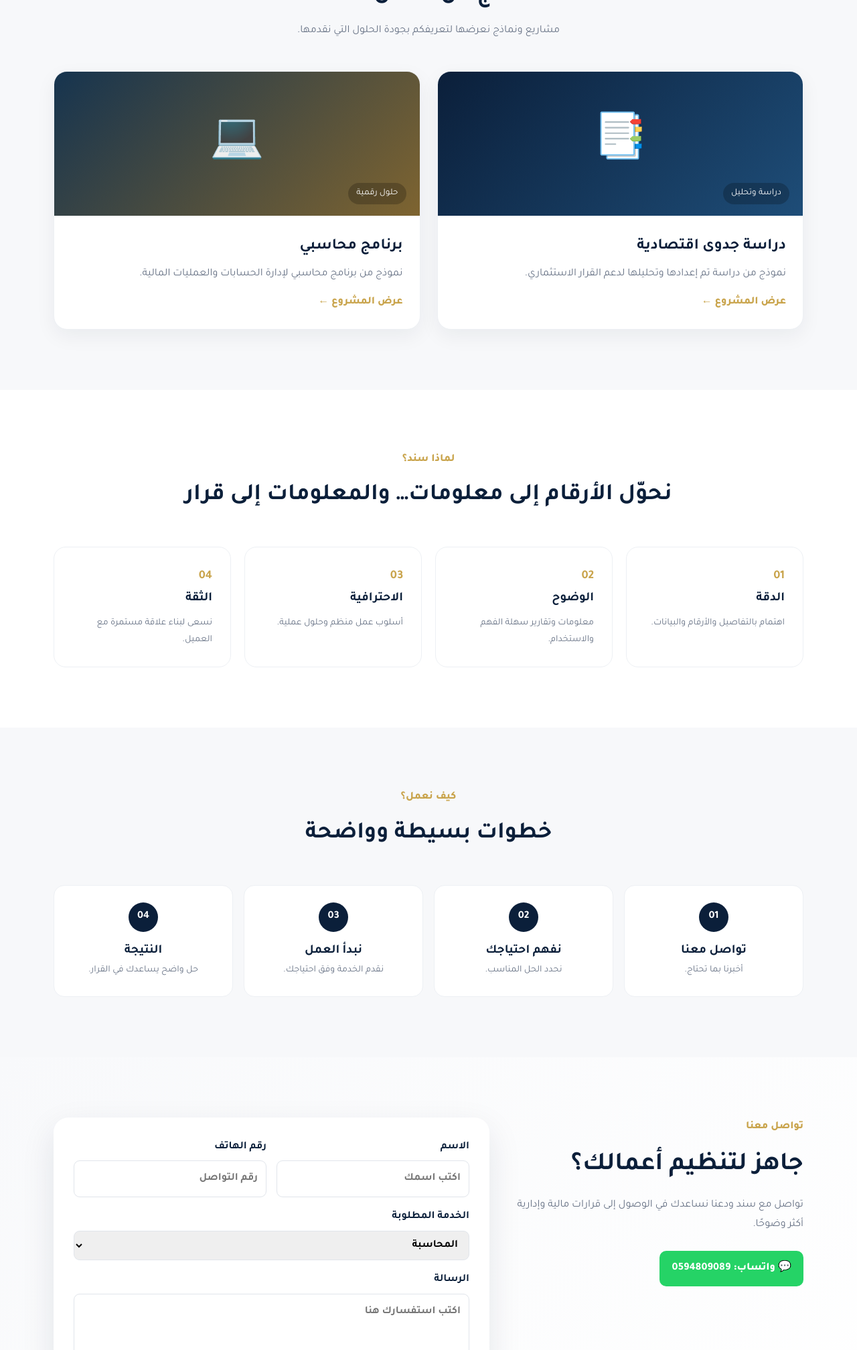
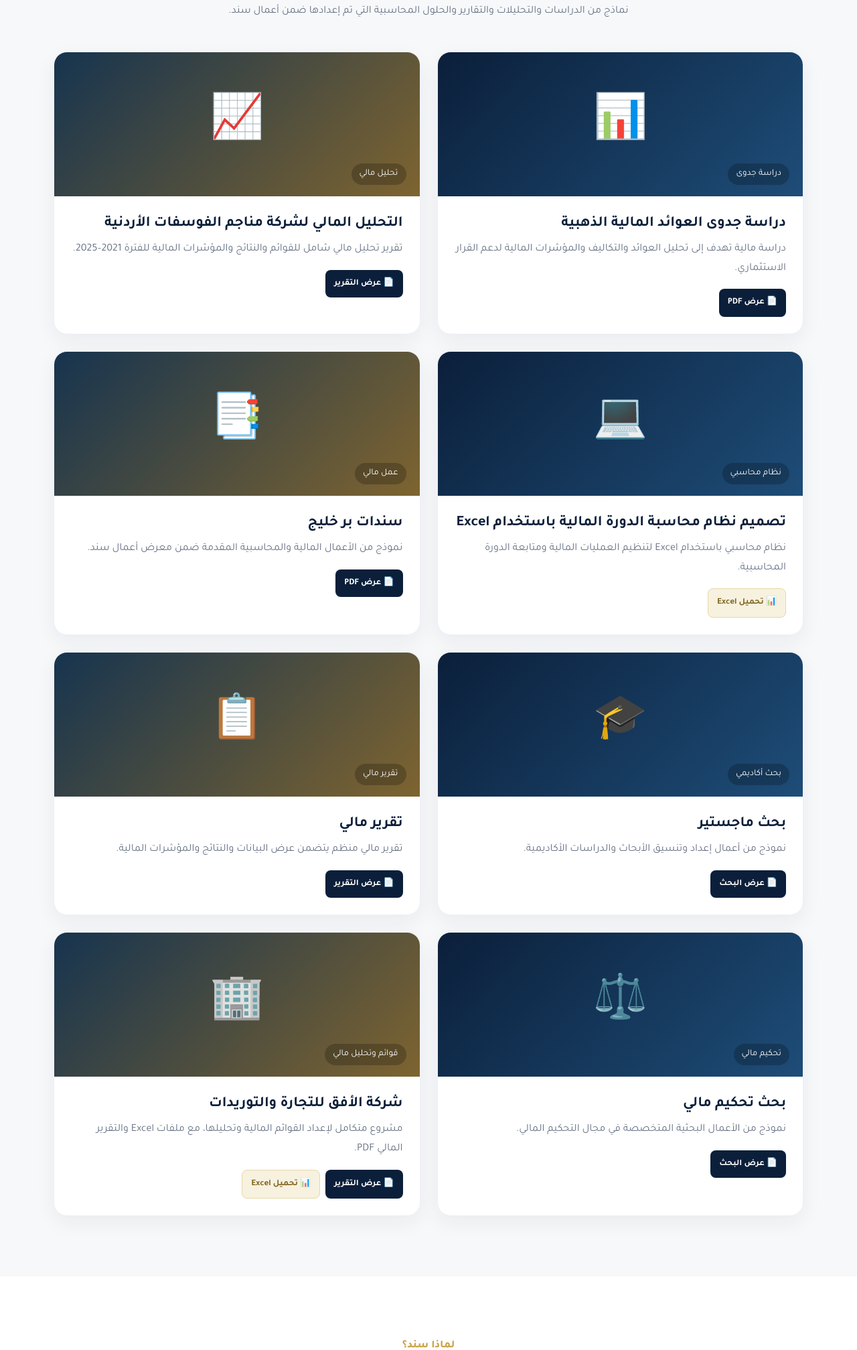
Before and after one commit to ahmadalsheikhqasem/sanadaccounting, a plain HTML site: page index.html in a window 1280 px wide. Shown: the part 1991-4006 px from the top of the page at 67% size. Drawn offline with Linux system fonts and the light colour scheme.

```diff
--- a/index.html
+++ b/index.html
@@ -1,5 +1,3 @@
-الكتابة
-
 <!DOCTYPE html>
 <html lang="ar" dir="rtl">
 <head>
@@ -35,7 +33,6 @@ background:rgba(255,255,255,.94);
 backdrop-filter:blur(12px);
 border-bottom:1px solid #edf0f4
 }
-
 .nav{
 height:78px;
 display:flex;
@@ -43,36 +40,30 @@ align-items:center;
 justify-content:space-between;
 gap:25px
 }
-
 .brand{
 display:flex;
 align-items:center;
 gap:10px;
 color:#0b1f3a
 }
-
 .logo{
 width:58px;
 height:58px;
 object-fit:contain;
 display:block
 }
-
 .brand small{
 font-size:10px;
 color:#687386;
 display:block;
 white-space:nowrap
 }
-
 nav{
 display:flex;
 gap:24px;
 font-weight:500
 }
-
 nav a:hover{color:#c9a44c}
-
 .menu{
 display:none;
 background:none;
@@ -89,41 +80,34 @@ background:
 radial-gradient(circle at 10% 20%,rgba(201,164,76,.12),transparent 35%),
 linear-gradient(135deg,#fff,#f5f7fa)
 }
-
 .hero-grid{
 display:grid;
 grid-template-columns:1.1fr .9fr;
 align-items:center;
 gap:60px
 }
-
 .eyebrow{
 color:#c9a44c;
 font-weight:800
 }
-
 .hero h1{
 font-size:clamp(40px,5vw,66px);
 line-height:1.2;
 color:#0b1f3a;
 margin:15px 0 20px
 }
-
 .hero h1 span{color:#c9a44c}
-
 .hero p{
 font-size:18px;
 color:#687386;
 max-width:680px
 }
-
 .actions{
 display:flex;
 gap:12px;
 margin-top:28px;
 flex-wrap:wrap
 }
-
 .btn{
 border:0;
 cursor:pointer;
@@ -135,20 +119,20 @@ border-radius:10px;
 font-family:inherit;
 font-weight:700
 }
-
 .primary{
 background:#0b1f3a;
 color:#fff
 }
-
 .primary:hover{background:#12345a}
-
 .outline{
 border:1px solid #d9dee6;
 color:#0b1f3a;
 background:#fff
 }
-
+.outline:hover{
+border-color:#c9a44c;
+color:#c9a44c
+}
 .trust-row{
 display:flex;
 gap:20px;
@@ -162,7 +146,6 @@ font-size:14px
 display:flex;
 justify-content:center
 }
-
 .visual-card{
 width:min(100%,440px);
 height:390px;
@@ -174,7 +157,6 @@ box-shadow:0 25px 60px rgba(11,31,58,.18);
 position:relative;
 overflow:hidden
 }
-
 .visual-card:before{
 content:"";
 position:absolute;
@@ -185,25 +167,21 @@ border-radius:50%;
 left:-100px;
 bottom:-160px
 }
-
 .visual-top,.visual-bottom{
 display:flex;
 justify-content:space-between;
 color:#cbd3df
 }
-
 .chart-title{
 font-size:23px;
 margin:55px 0 20px
 }
-
 .chart{
 height:150px;
 display:flex;
 align-items:end;
 gap:18px
 }
-
 .chart i{
 display:block;
 width:38px;
@@ -211,7 +189,6 @@ border-radius:8px 8px 0 0;
 background:linear-gradient(#e6d08a,#c9a44c);
 animation:grow 1s ease both
 }
-
 .chart i:nth-child(2){animation-delay:.1s}
 .chart i:nth-child(3){animation-delay:.2s}
 .chart i:nth-child(4){animation-delay:.3s}
@@ -233,18 +210,15 @@ transform:scaleY(1)
 /* Sections */
 .section{padding:90px 0}
 .soft{background:#f7f8fa}
-
 .section-head{
 text-align:center;
 margin-bottom:45px
 }
-
 .section-head h2{
 font-size:35px;
 color:#0b1f3a;
 margin:8px 0
 }
-
 .section-head p{
 color:#687386;
 max-width:680px;
@@ -258,18 +232,15 @@ grid-template-columns:1fr 1fr;
 gap:50px;
 align-items:center
 }
-
 .about-grid h2{
 font-size:38px;
 color:#0b1f3a;
 margin:10px 0 16px
 }
-
 .about-grid p{
 color:#687386;
 margin-bottom:14px
 }
-
 .about-box{
 background:#fff;
 padding:32px;
@@ -277,9 +248,7 @@ border-radius:20px;
 box-shadow:0 18px 50px rgba(11,31,58,.08);
 border-right:4px solid #c9a44c
 }
-
 .about-box div+div{margin-top:25px}
-
 .about-box b{
 font-size:22px;
 color:#0b1f3a
@@ -290,11 +259,9 @@ color:#0b1f3a
 display:grid;
 gap:20px
 }
-
 .four{
 grid-template-columns:repeat(4,1fr)
 }
-
 .service-card,.why-card{
 background:#fff;
 border:1px solid #edf0f4;
@@ -302,14 +269,12 @@ border-radius:18px;
 padding:27px;
 transition:.3s
 }
-
 .service-card:hover,
 .why-card:hover{
 transform:translateY(-7px);
 box-shadow:0 18px 50px rgba(11,31,58,.1);
 border-color:transparent
 }
-
 .icon{
 width:52px;
 height:52px;
@@ -320,19 +285,16 @@ background:#fbf7ec;
 font-size:24px;
 margin-bottom:17px
 }
-
 .service-card h3,
 .why-card h3{
 color:#0b1f3a;
 margin-bottom:7px
 }
-
 .service-card p,
 .why-card p{
 color:#687386;
 font-size:14px
 }
-
 .why-card strong{
 color:#c9a44c;
 font-size:18px
@@ -344,15 +306,18 @@ display:grid;
 grid-template-columns:1fr 1fr;
 gap:25px
 }
-
 .project{
 background:#fff;
 border-radius:20px;
 overflow:hidden;
 border:1px solid #edf0f4;
-box-shadow:0 10px 30px rgba(11,31,58,.06)
+box-shadow:0 10px 30px rgba(11,31,58,.06);
+transition:.3s
 }
-
+.project:hover{
+transform:translateY(-5px);
+box-shadow:0 18px 45px rgba(11,31,58,.1)
+}
 .project-cover{
 height:215px;
 display:flex;
@@ -361,17 +326,13 @@ justify-content:center;
 position:relative;
 color:#fff
 }
-
 .feasibility{
 background:linear-gradient(135deg,#0b1f3a,#1e4d78)
 }
-
 .accounting{
 background:linear-gradient(135deg,#16344f,#7e6430)
 }
-
 .project-cover span{font-size:65px}
-
 .project-cover small{
 position:absolute;
 bottom:17px;
@@ -380,19 +341,41 @@ background:rgba(0,0,0,.22);
 padding:4px 12px;
 border-radius:20px
 }
-
 .project-body{padding:25px}
-
 .project-body h3{
-font-size:23px;
-color:#0b1f3a
+font-size:22px;
+color:#0b1f3a;
+line-height:1.5
 }
-
 .project-body p{
 color:#687386;
-margin:7px 0 13px
+margin:7px 0 16px
 }
-
+.file-buttons{
+display:flex;
+gap:8px;
+flex-wrap:wrap
+}
+.file-btn{
+display:inline-flex;
+align-items:center;
+justify-content:center;
+gap:6px;
+padding:9px 13px;
+border-radius:8px;
+font-family:inherit;
+font-weight:700;
+font-size:13px
+}
+.pdf-btn{
+background:#0b1f3a;
+color:#fff
+}
+.excel-btn{
+background:#f7f1df;
+color:#80651e;
+border:1px solid #e6d8a8
+}
 .text-btn{
 border:0;
 background:none;
@@ -408,7 +391,6 @@ display:grid;
 grid-template-columns:repeat(4,1fr);
 gap:16px
 }
-
 .step{
 background:#fff;
 border:1px solid #edf0f4;
@@ -416,7 +398,6 @@ border-radius:16px;
 padding:25px;
 text-align:center
 }
-
 .step b{
 display:grid;
 place-items:center;
@@ -427,9 +408,7 @@ background:#0b1f3a;
 color:#fff;
 margin:0 auto 12px
 }
-
 .step h3{color:#0b1f3a}
-
 .step p{
 color:#687386;
 font-size:14px
@@ -439,25 +418,21 @@ font-size:14px
 .contact{
 background:linear-gradient(135deg,#f8f9fb,#fff)
 }
-
 .contact-grid{
 display:grid;
 grid-template-columns:.8fr 1.2fr;
 gap:35px;
 align-items:start
 }
-
 .contact-info h2{
 font-size:38px;
 color:#0b1f3a;
 margin:10px 0
 }
-
 .contact-info p{
 color:#687386;
 margin-bottom:25px
 }
-
 .whatsapp{
 display:inline-flex;
 background:#25d366;
@@ -466,21 +441,18 @@ padding:12px 18px;
 border-radius:10px;
 font-weight:800
 }
-
 .contact-form{
 background:#fff;
 padding:30px;
 border-radius:22px;
 box-shadow:0 18px 50px rgba(11,31,58,.1)
 }
-
 .form-grid{
 display:grid;
 grid-template-columns:1fr 1fr;
 gap:15px;
 margin-bottom:18px
 }
-
 .contact-form label{
 display:flex;
 flex-direction:column;
@@ -488,11 +460,9 @@ gap:6px;
 font-weight:700;
 color:#0b1f3a
 }
-
 .contact-form .full{
 grid-column:1/-1
 }
-
 .contact-form input,
 .contact-form select,
 .contact-form textarea{
@@ -502,12 +472,10 @@ padding:12px;
 font:inherit;
 outline:0
 }
-
 .contact-form textarea{
 min-height:120px;
 resize:vertical
 }
-
 .contact-form input:focus,
 .contact-form select:focus,
 .contact-form textarea:focus{
@@ -520,20 +488,17 @@ background:#07162a;
 color:#cbd3df;
 padding:35px 0
 }
-
 .footer-grid{
 display:flex;
 justify-content:space-between;
 gap:20px;
 flex-wrap:wrap
 }
-
 .footer-brand{
 font-size:25px;
 font-weight:800;
 color:#fff
 }
-
 .copyright{
 border-top:1px solid rgba(255,255,255,.1);
 margin-top:25px;
@@ -569,18 +534,15 @@ align-items:center;
 justify-content:center;
 padding:20px
 }
-
 .modal.show{display:flex}
-
 .modal-box{
 background:#fff;
 border-radius:18px;
 padding:30px;
-max-width:520px;
+max-width:560px;
 width:100%;
 position:relative
 }
-
 .modal-box button{
 position:absolute;
 left:15px;
@@ -590,13 +552,11 @@ background:none;
 font-size:30px;
 cursor:pointer
 }
-
 .modal-box h3{
 color:#0b1f3a;
 font-size:25px;
 margin-bottom:8px
 }
-
 .modal-box p{color:#687386}
 
 /* Animation */
@@ -605,7 +565,6 @@ opacity:0;
 transform:translateY(22px);
 transition:opacity .7s ease,transform .7s ease
 }
-
 .reveal.visible{
 opacity:1;
 transform:none
@@ -716,7 +675,6 @@ bottom:14px
 
 <body>
 
-<!-- Header -->
 <header class="header">
 <div class="container nav">
 
@@ -743,7 +701,6 @@ bottom:14px
 
 <main id="home">
 
-<!-- Hero -->
 <section class="hero">
 <div class="container hero-grid">
 
@@ -807,7 +764,6 @@ bottom:14px
 </div>
 </section>
 
-<!-- About -->
 <section id="about" class="section soft">
 
 <div class="container about-grid">
@@ -851,7 +807,6 @@ bottom:14px
 </div>
 </section>
 
-<!-- Services -->
 <section id="services" class="section">
 
 <div class="container">
@@ -908,7 +863,7 @@ bottom:14px
 </div>
 </section>
 
-<!-- Portfolio -->
+<!-- معرض الأعمال الجديد -->
 <section id="portfolio" class="section soft">
 
 <div class="container">
@@ -917,72 +872,273 @@ bottom:14px
 
 <span class="eyebrow">معرض الأعمال</span>
 
-<h2>
-نماذج من أعمال سند
-</h2>
+<h2>نماذج من أعمال سند</h2>
 
 <p>
-مشاريع ونماذج نعرضها لتعريفكم بجودة الحلول التي نقدمها.
+نماذج من الدراسات والتحليلات والتقارير والحلول المحاسبية التي تم إعدادها ضمن أعمال سند.
 </p>
 
 </div>
 
 <div class="portfolio-grid">
 
+<!-- دراسة الجدوى -->
 <article class="project reveal">
 
 <div class="project-cover feasibility">
-<span>📑</span>
-<small>دراسة وتحليل</small>
+<span>📊</span>
+<small>دراسة جدوى</small>
 </div>
 
 <div class="project-body">
 
-<h3>
-دراسة جدوى اقتصادية
-</h3>
+<h3>دراسة جدوى العوائد المالية الذهبية</h3>
 
 <p>
-نموذج من دراسة تم إعدادها وتحليلها لدعم القرار الاستثماري.
+دراسة مالية تهدف إلى تحليل العوائد والتكاليف والمؤشرات المالية لدعم القرار الاستثماري.
 </p>
 
-<button
-class="text-btn"
-onclick="showProject(
-'دراسة جدوى اقتصادية',
-'نموذج من دراسة جدوى تم إعدادها وتحليلها، ويُعرض هنا كجزء من معرض أعمال سند.'
-)">
-عرض المشروع ←
-</button>
+<div class="file-buttons">
+
+<a
+href="files/feasibility-golden.pdf"
+target="_blank"
+rel="noopener"
+class="file-btn pdf-btn">
+📄 عرض PDF
+</a>
+
+</div>
 
 </div>
 </article>
 
+
+<!-- مناجم الفوسفات -->
 <article class="project reveal">
 
 <div class="project-cover accounting">
-<span>💻</span>
-<small>حلول رقمية</small>
+<span>📈</span>
+<small>تحليل مالي</small>
 </div>
 
 <div class="project-body">
 
-<h3>
-برنامج محاسبي
-</h3>
+<h3>التحليل المالي لشركة مناجم الفوسفات الأردنية</h3>
 
 <p>
-نموذج من برنامج محاسبي لإدارة الحسابات والعمليات المالية.
+تقرير تحليل مالي شامل للقوائم والنتائج والمؤشرات المالية للفترة 2021–2025.
 </p>
 
-<button
-class="text-btn"
-onclick="showProject(
-'برنامج محاسبي',
-'نموذج لبرنامج محاسبي يساعد في إدارة الحسابات والفواتير والإيرادات والمصروفات والتقارير.'
-)">
-عرض المشروع ←
-</button>
+<div class="file-buttons">
+
+<a
+href="files/phosphate-analysis.pdf"
+target="_blank"
+rel="noopener"
+class="file-btn pdf-btn">
+📄 عرض التقرير
+</a>
+
+</div>
+
+</div>
+</article>
+
+
+<!-- نظام Excel -->
+<article class="project reveal">
+
+<div class="project-cover feasibility">
+<span>💻</span>
+<small>نظام محاسبي</small>
+</div>
+
+<div class="project-body">
+
+<h3>تصميم نظام محاسبة الدورة المالية باستخدام Excel</h3>
+
+<p>
+نظام محاسبي باستخدام Excel لتنظيم العمليات المالية ومتابعة الدورة المحاسبية.
+</p>
+
+<div class="file-buttons">
+
+<a
+href="files/accounting-cycle.xlsx"
+download
+class="file-btn excel-btn">
+📊 تحميل Excel
+</a>
+
+</div>
+
+</div>
+</article>
+
+
+<!-- سندات بر خليج -->
+<article class="project reveal">
+
+<div class="project-cover accounting">
+<span>📑</span>
+<small>عمل مالي</small>
+</div>
+
+<div class="project-body">
+
+<h3>سندات بر خليج</h3>
+
+<p>
+نموذج من الأعمال المالية والمحاسبية المقدمة ضمن معرض أعمال سند.
+</p>
+
+<div class="file-buttons">
+
+<a
+href="files/sanadat-bar-khalij.pdf"
+target="_blank"
+rel="noopener"
+class="file-btn pdf-btn">
+📄 عرض PDF
+</a>
+
+</div>
+
+</div>
+</article>
+
+
+<!-- بحث ماجستير -->
+<article class="project reveal">
+
+<div class="project-cover feasibility">
+<span>🎓</span>
+<small>بحث أكاديمي</small>
+</div>
+
+<div class="project-body">
+
+<h3>بحث ماجستير</h3>
+
+<p>
+نموذج من أعمال إعداد وتنسيق الأبحاث والدراسات الأكاديمية.
+</p>
+
+<div class="file-buttons">
+
+<a
+href="files/master-research.pdf"
+target="_blank"
+rel="noopener"
+class="file-btn pdf-btn">
+📄 عرض البحث
+</a>
+
+</div>
+
+</div>
+</article>
+
+
+<!-- تقرير مالي -->
+<article class="project reveal">
+
+<div class="project-cover accounting">
+<span>📋</span>
+<small>تقرير مالي</small>
+</div>
+
+<div class="project-body">
+
+<h3>تقرير مالي</h3>
+
+<p>
+تقرير مالي منظم يتضمن عرض البيانات والنتائج والمؤشرات المالية.
+</p>
+
+<div class="file-buttons">
+
+<a
+href="files/financial-report.pdf"
+target="_blank"
+rel="noopener"
+class="file-btn pdf-btn">
+📄 عرض التقرير
+</a>
+
+</div>
+
+</div>
+</article>
+
+
+<!-- بحث تحكيم مالي -->
+<article class="project reveal">
+
+<div class="project-cover feasibility">
+<span>⚖️</span>
+<small>تحكيم مالي</small>
+</div>
+
+<div class="project-body">
+
+<h3>بحث تحكيم مالي</h3>
+
+<p>
+نموذج من الأعمال البحثية المتخصصة في مجال التحكيم المالي.
+</p>
+
+<div class="file-buttons">
+
+<a
+href="files/financial-arbitration.pdf"
+target="_blank"
+rel="noopener"
+class="file-btn pdf-btn">
+📄 عرض البحث
+</a>
+
+</div>
+
+</div>
+</article>
+
+
+<!-- شركة الأفق -->
+<article class="project reveal">
+
+<div class="project-cover accounting">
+<span>🏢</span>
+<small>قوائم وتحليل مالي</small>
+</div>
+
+<div class="project-body">
+
+<h3>شركة الأفق للتجارة والتوريدات</h3>
+
+<p>
+مشروع متكامل لإعداد القوائم المالية وتحليلها، مع ملفات Excel والتقرير المالي PDF.
+</p>
+
+<div class="file-buttons">
+
+<a
+href="files/alofuq-report.pdf"
+target="_blank"
+rel="noopener"
+class="file-btn pdf-btn">
+📄 عرض التقرير
+</a>
+
+<a
+href="files/alofuq-excel.xlsx"
+download
+class="file-btn excel-btn">
+📊 تحميل Excel
+</a>
+
+</div>
 
 </div>
 </article>
@@ -991,7 +1147,7 @@ onclick="showProject(
 </div>
 </section>
 
-<!-- Why -->
+
 <section id="why" class="section">
 
 <div class="container">
@@ -1011,40 +1167,32 @@ onclick="showProject(
 <article class="why-card reveal">
 <strong>01</strong>
 <h3>الدقة</h3>
-<p>
-اهتمام بالتفاصيل والأرقام والبيانات.
-</p>
+<p>اهتمام بالتفاصيل والأرقام والبيانات.</p>
 </article>
 
 <article class="why-card reveal">
 <strong>02</strong>
 <h3>الوضوح</h3>
-<p>
-معلومات وتقارير سهلة الفهم والاستخدام.
-</p>
+<p>معلومات وتقارير سهلة الفهم والاستخدام.</p>
 </article>
 
 <article class="why-card reveal">
 <strong>03</strong>
 <h3>الاحترافية</h3>
-<p>
-أسلوب عمل منظم وحلول عملية.
-</p>
+<p>أسلوب عمل منظم وحلول عملية.</p>
 </article>
 
 <article class="why-card reveal">
 <strong>04</strong>
 <h3>الثقة</h3>
-<p>
-نسعى لبناء علاقة مستمرة مع العميل.
-</p>
+<p>نسعى لبناء علاقة مستمرة مع العميل.</p>
 </article>
 
 </div>
 </div>
 </section>
 
-<!-- Process -->
+
 <section class="process section soft">
 
 <div class="container">
@@ -1053,9 +1201,7 @@ onclick="showProject(
 
 <span class="eyebrow">كيف نعمل؟</span>
 
-<h2>
-خطوات بسيطة وواضحة
-</h2>
+<h2>خطوات بسيطة وواضحة</h2>
 
 </div>
 
@@ -1089,7 +1235,7 @@ onclick="showProject(
 </div>
 </section>
 
-<!-- Contact -->
+
 <section id="contact" class="section contact">
 
 <div class="container contact-grid">
@@ -1098,9 +1244,7 @@ onclick="showProject(
 
 <span class="eyebrow">تواصل معنا</span>
 
-<h2>
-جاهز لتنظيم أعمالك؟
-</h2>
+<h2>جاهز لتنظيم أعمالك؟</h2>
 
 <p>
 تواصل مع سند ودعنا نساعدك في الوصول إلى قرارات مالية وإدارية أكثر وضوحًا.
@@ -1110,12 +1254,12 @@ onclick="showProject(
 class="whatsapp"
 href="https://wa.me/972594809089?text=%D9%85%D8%B1%D8%AD%D8%A8%D8%A7%D8%8C%20%D8%A3%D8%B1%D8%BA%D8%A8%20%D8%A8%D8%A7%D9%84%D8%A7%D8%B3%D8%AA%D9%81%D8%B3%D8%A7%D8%B1%20%D8%B9%D9%86%20%D8%AE%D8%AF%D9%85%D8%A7%D8%AA%20%D8%B3%D9%86%D8%AF."
 target="_blank"
-rel="noopener"
->
+rel="noopener">
 💬 واتساب: 0594809089
 </a>
 
 </div>
+
 
 <form
 class="contact-form reveal"
@@ -1126,18 +1270,12 @@ onsubmit="sendWhatsApp(event)"
 
 <label>
 الاسم
-<input
-id="name"
-required
-placeholder="اكتب اسمك">
+<input id="name" required placeholder="اكتب اسمك">
 </label>
 
 <label>
 رقم الهاتف
-<input
-id="phone"
-required
-placeholder="رقم التواصل">
+<input id="phone" required placeholder="رقم التواصل">
 </label>
 
 <label class="full">
@@ -1180,32 +1318,24 @@ type="submit">
 
 </main>
 
-<!-- Footer -->
+
 <footer>
 
 <div class="container footer-grid">
 
 <div>
 
-<div class="footer-brand">
-سند
-</div>
+<div class="footer-brand">سند</div>
 
-<p>
-للمحاسبة والاستشارات المالية والإدارية
-</p>
+<p>للمحاسبة والاستشارات المالية والإدارية</p>
 
 </div>
 
 <div>
 
-<p>
-دقة في الأرقام، ووضوح في القرار.
-</p>
+<p>دقة في الأرقام، ووضوح في القرار.</p>
 
-<p>
-واتساب: 0594809089
-</p>
+<p>واتساب: 0594809089</p>
 
 </div>
 
@@ -1220,7 +1350,7 @@ type="submit">
 
 </footer>
 
-<!-- Floating WhatsApp -->
+
 <a
 class="float-wa"
 href="https://wa.me/972594809089"
@@ -1230,31 +1360,10 @@ aria-label="واتساب">
 ☏
 </a>
 
-<!-- Modal -->
-<div
-class="modal"
-id="modal"
-onclick="closeModal(event)"
->
-
-<div
-class="modal-box"
-onclick="event.stopPropagation()"
->
-
-<button onclick="closeModal()">×</button>
-
-<h3 id="modalTitle"></h3>
-
-<p id="modalText"></p>
-
-</div>
-</div>
 
 <script>
 
 const year=document.getElementById("year");
-
 year.textContent=new Date().getFullYear();
 
 
@@ -1310,7 +1419,6 @@ a.addEventListener("click",()=>{
 if(window.innerWidth<=950){
 
 nav.classList.remove("open");
-
 nav.style.display="none";
 
 }
@@ -1318,34 +1426,6 @@ nav.style.display="none";
 });
 
 });
-
-
-/* Portfolio Modal */
-
-function showProject(title,text){
-
-document.getElementById("modalTitle").textContent=title;
-
-document.getElementById("modalText").textContent=text;
-
-document
-.getElementById("modal")
-.classList.add("show");
-
-}
-
-
-function closeModal(e){
-
-if(!e || e.target.id==="modal"){
-
-document
-.getElementById("modal")
-.classList.remove("show");
-
-}
-
-}
 
 
 /* WhatsApp Form */
@@ -1371,10 +1451,13 @@ document.getElementById("message")
 .value.trim();
 
 const text=
-`مرحبًا، أنا ${name}.%0Aرقم التواصل: ${phone}%0Aالخدمة المطلوبة: ${service}%0Aالرسالة: ${message}`;
+`مرحبًا، أنا ${name}.
+رقم التواصل: ${phone}
+الخدمة المطلوبة: ${service}
+الرسالة: ${message}`;
 
 window.open(
-`https://wa.me/972594809089?text=${text}`,
+`https://wa.me/972594809089?text=${encodeURIComponent(text)}`,
 "_blank"
 );
 
@@ -1383,4 +1466,4 @@ window.open(
 </script>
 
 </body>
-</html>
+  </html>
```
